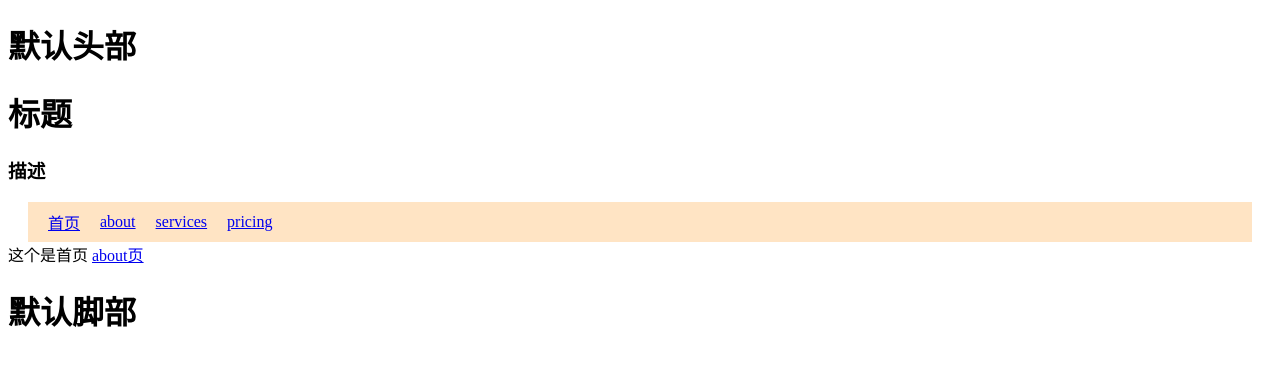
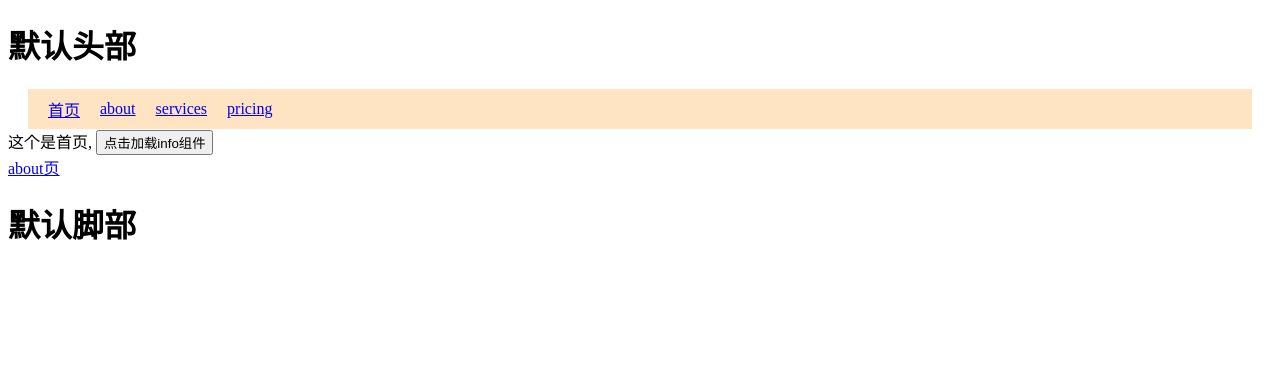
Before and after one commit to weijingbbb/Udemy-Nuxt3, a Nuxt app in the folder chapter/demo-1/: page / in a window 1280 px wide. Shown: the top 366 px of the page. Built offline with nearby package versions, Linux system fonts and the light colour scheme.

Commit message:
chapter-3 46 懒加载组件，只需要在使用组件时，在名字前加上Lazy

```diff
--- a/chapter/demo-1/app.vue
+++ b/chapter/demo-1/app.vue
@@ -2,7 +2,6 @@
   <div>
     <!-- <NuxtLayout name="custom"> -->
     <NuxtLayout >
-      <Info />
       <NavBar />
       <NuxtPage />
     </NuxtLayout>
--- a/chapter/demo-1/components/Info.vue
+++ b/chapter/demo-1/components/Info.vue
@@ -1,6 +1,6 @@
 <template>
-    <div>
-        <h1>标题</h1>
+    <div style="color: red;">
+        <h1>我是懒加载组件</h1>
         <h3>描述</h3>
     </div>
 </template>
--- a/chapter/demo-1/pages/index.vue
+++ b/chapter/demo-1/pages/index.vue
@@ -1,12 +1,14 @@
 <template>
     <div>
-        这个是首页
+        <LazyInfo v-if="show"/>
+        这个是首页, <button @click="show = !show">点击加载info组件</button>
+        <div></div>
         <NuxtLink to="/about">about页</NuxtLink>
     </div>
 </template>
 
 <script setup>
-
+const show = ref(false)
 </script>
 
 <style scoped lang="scss"></style>
```
